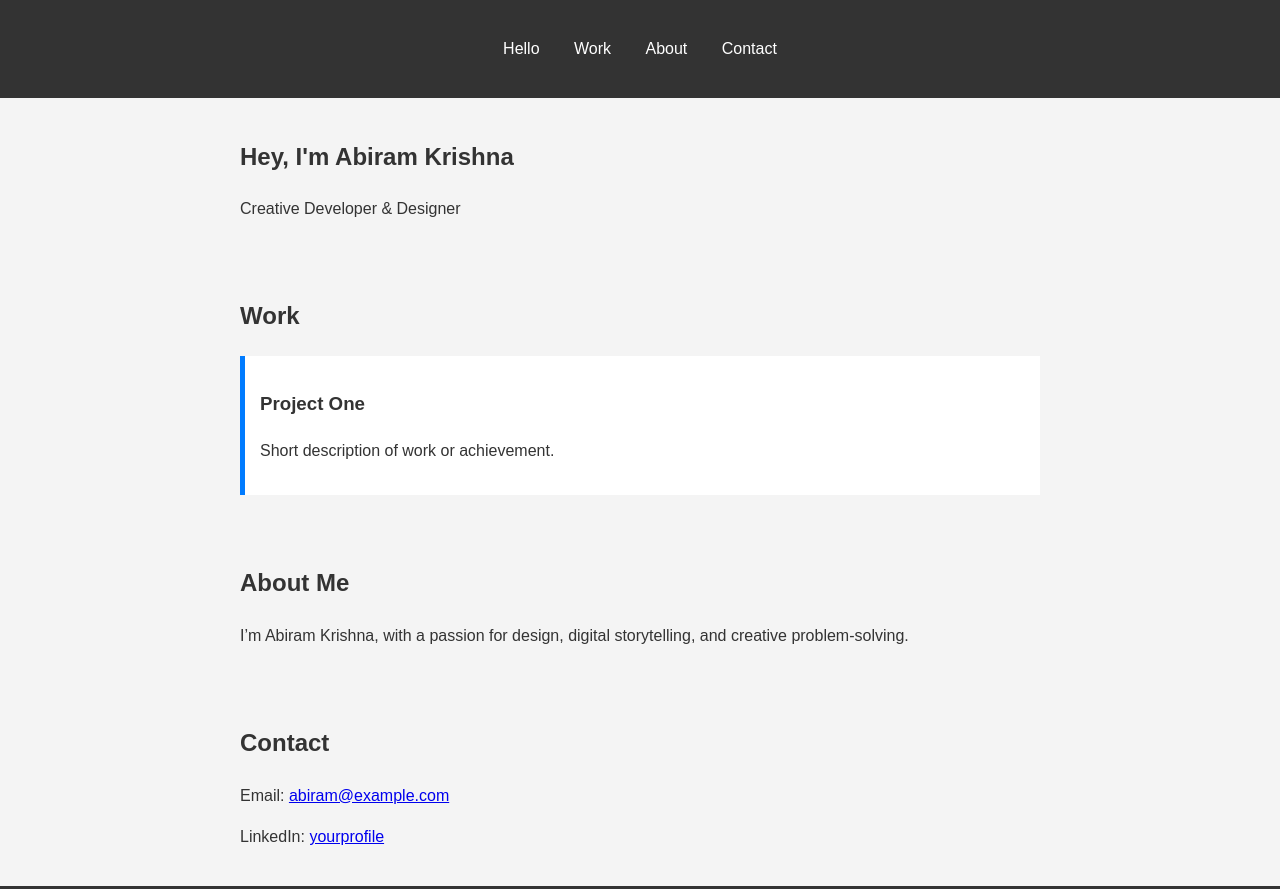
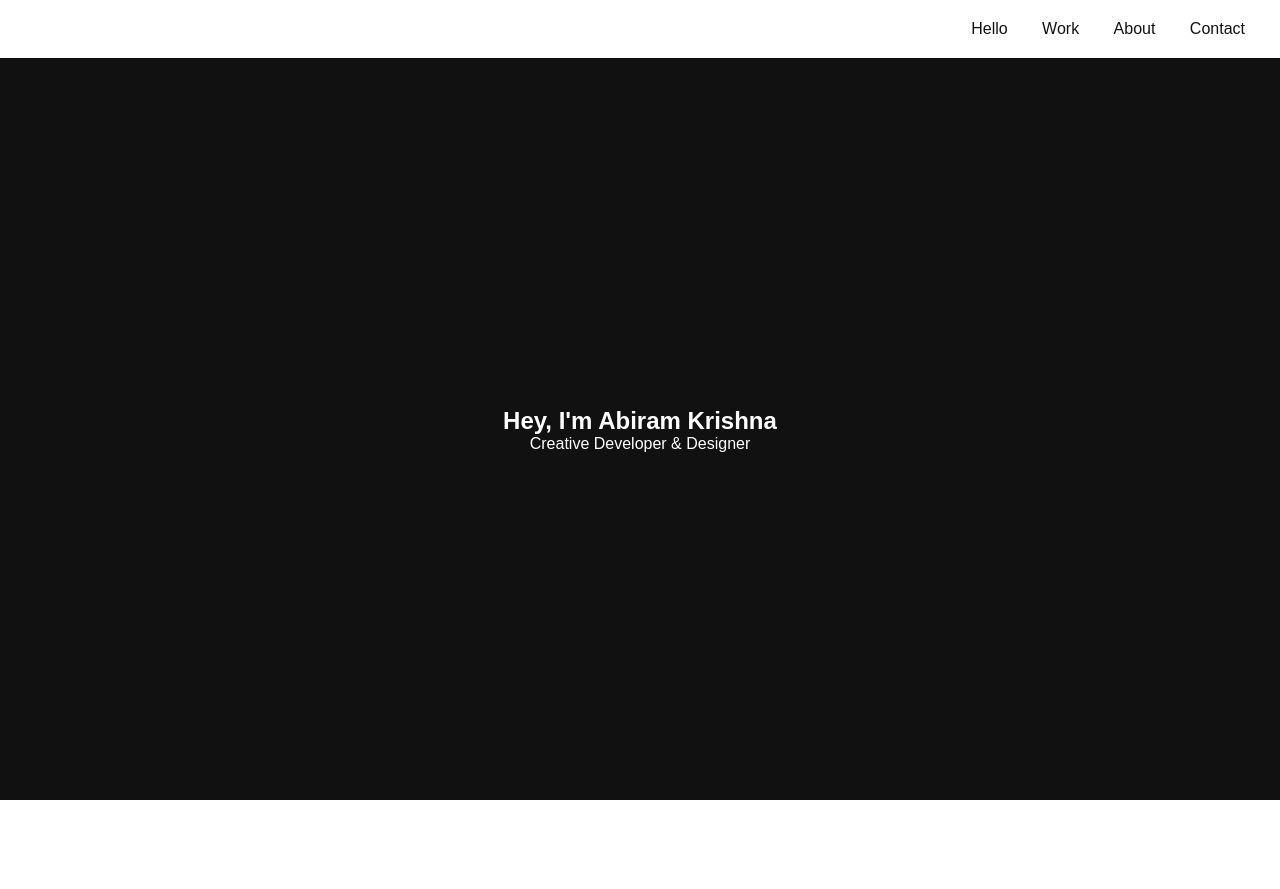
Before and after one commit to AlanKJ005/portfolio, a plain HTML site: page index.html in a window 1280 px wide. Shown: the top 889 px of the page. Drawn offline with Linux system fonts and the light colour scheme.

Commit message:
Update style.css

```diff
--- a/style.css
+++ b/style.css
@@ -1,50 +1,18 @@
-body {
-  font-family: Arial, sans-serif;
-  line-height: 1.6;
-  margin: 0;
-  padding: 0;
-  background: #f4f4f4;
-  color: #333;
+:root {
+  --bg: #fff;
+  --fg: #111;
+  --accent: #007bff;
 }
 
-header {
-  background: #333;
-  color: #fff;
-  padding: 20px 0;
-  text-align: center;
-}
-
-nav ul {
-  padding: 0;
-  list-style: none;
-}
-
-nav ul li {
-  display: inline;
-  margin: 0 15px;
-}
-
-nav ul li a {
-  color: #fff;
-  text-decoration: none;
-}
-
-section {
-  padding: 20px;
-  max-width: 800px;
-  margin: auto;
-}
-
-.project {
-  background: #fff;
-  padding: 15px;
-  margin: 10px 0;
-  border-left: 5px solid #007BFF;
-}
-
-footer {
-  background: #333;
-  color: #fff;
-  text-align: center;
-  padding: 10px;
-}
+* { margin:0; padding:0; box-sizing:border-box; }
+body { font-family: 'Montserrat', sans-serif; background: var(--bg); color: var(--fg); }
+header { position: fixed; width:100%; background: var(--bg); padding:20px; text-align:right; z-index:10; }
+header ul { list-style:none; }
+header ul li { display:inline; margin:0 15px; }
+header ul li a { text-decoration:none; color:var(--fg);}
+.section { min-height:100vh; padding: 120px 20px 60px; display:flex; flex-direction:column; align-items:center; justify-content:center; text-align:center; }
+.hero { background:#111; color:#fff; }
+.section h2 { font-size:2.5rem; margin-bottom:24px; }
+.projects { display:flex; flex-wrap:wrap; gap:20px; justify-content:center; }
+.project { background:#f4f4f4; padding:20px; max-width:300px; border-left:4px solid var(--accent); }
+footer { padding:40px; text-align:center; font-size:0.9rem; }
```
